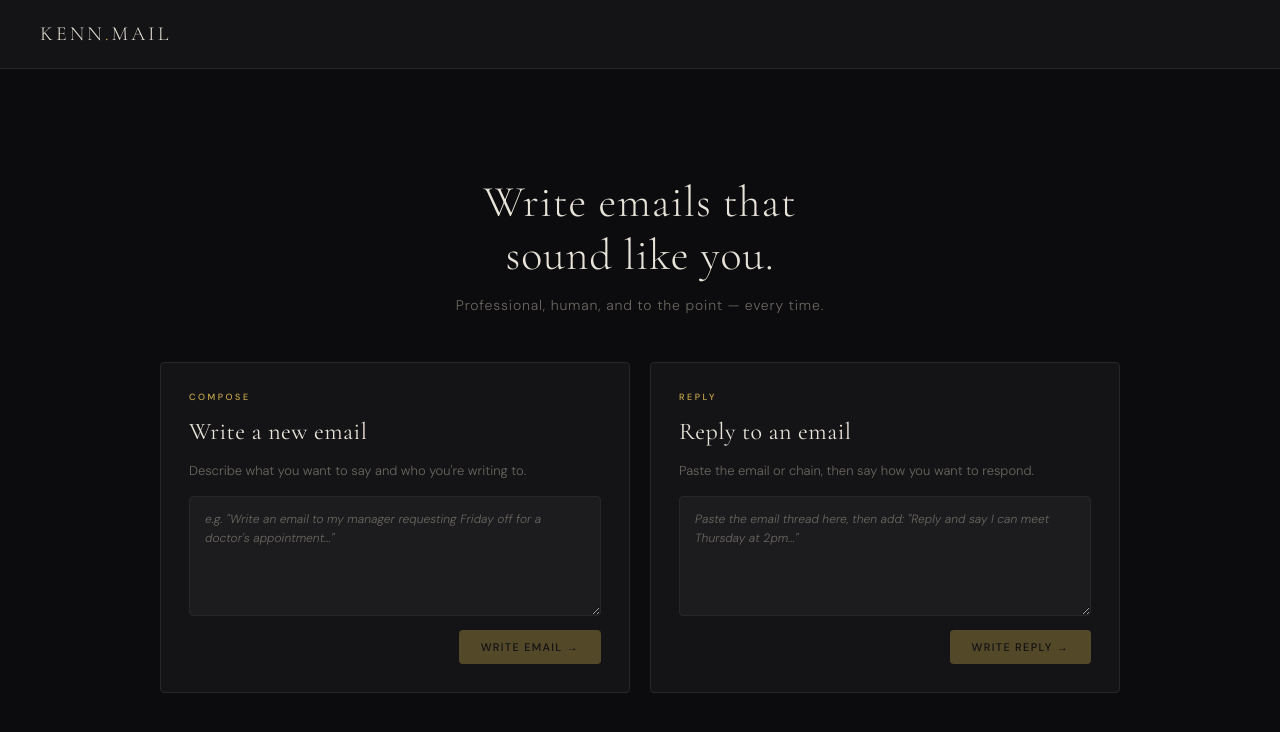
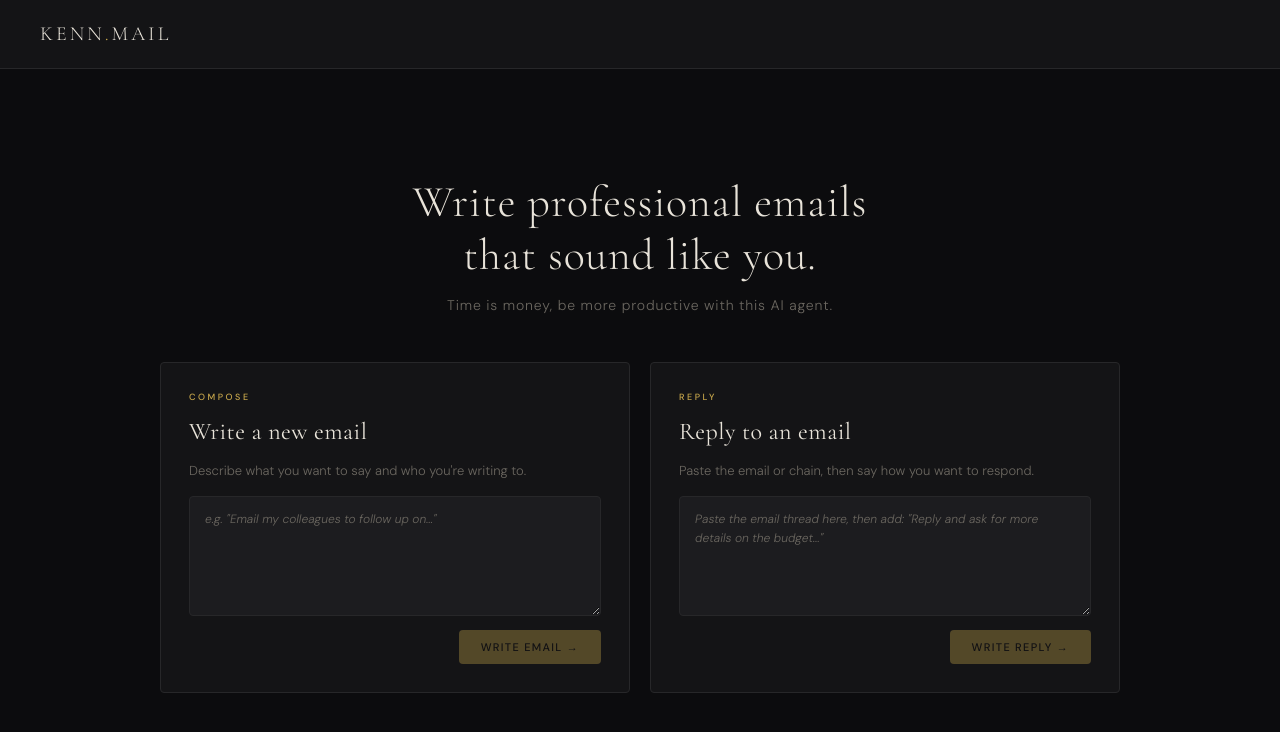
Before and after one commit to danielken03/AI, a React (Vite) app: page / in a window 1280 px wide. Shown: the top 732 px of the page. Built offline with nearby package versions, Linux system fonts and the light colour scheme.

Commit message:
Changed wording on main page and added arrays for random messaging

```diff
--- a/src/App.jsx
+++ b/src/App.jsx
@@ -13,6 +13,29 @@ export default function App() {
   const [homeReply, setHomeReply] = useState("");
   const [loading, setLoading] = useState(false);
   const [copied, setCopied] = useState(null);
+
+  const composePlaceholders = [
+    'e.g. "Write an email to my manager requesting Friday off..."',
+    'e.g. "Email my colleagues to follow up on..."',
+    'e.g. "Write a follow-up email after a job interview at Google..."',
+    'e.g. "Email my team announcing a meeting change to Thursday..."',
+    'e.g. "Invite my team to a meeting on Tuesday to go over..."',
+  ];
+
+  const replyPlaceholders = [
+    'Paste the email thread here, then add: "Reply and say I can meet Thursday..."',
+    'Paste the email thread here, then add: "Decline politely and suggest next week..."',
+    'Paste the email thread here, then add: "Reply and ask for more details on the budget..."',
+    'Paste the email thread here, then add: "Accept the offer and confirm the start date..."',
+    'Paste the email thread here, then add: "Reply and say I need more time to review..."',
+  ];
+
+  const [composePlaceholder] = useState(
+    () => composePlaceholders[Math.floor(Math.random() * composePlaceholders.length)]
+  );
+  const [replyPlaceholder] = useState(
+    () => replyPlaceholders[Math.floor(Math.random() * replyPlaceholders.length)]
+  );
 
   const messagesEndRef = useRef(null);
   const inputRef = useRef(null);
@@ -516,8 +539,8 @@ export default function App() {
         {view === "home" && (
           <main className="home">
             <div className="tagline">
-              <h1>Write emails that<br />sound like you.</h1>
-              <p>Professional, human, and to the point — every time.</p>
+              <h1>Write professional emails<br />that sound like you.</h1>
+              <p>Time is money, be more productive with this AI agent.</p>
             </div>
 
             <div className="panels">
@@ -530,7 +553,7 @@ export default function App() {
                 <textarea
                   value={homeCompose}
                   onChange={(e) => setHomeCompose(e.target.value)}
-                  placeholder="e.g. &quot;Write an email to my manager requesting Friday off for a doctor's appointment...&quot;"
+                  placeholder={composePlaceholder}
                   onKeyDown={(e) => {
                     if (e.key === "Enter" && !e.shiftKey) {
                       e.preventDefault();
@@ -557,7 +580,7 @@ export default function App() {
                 <textarea
                   value={homeReply}
                   onChange={(e) => setHomeReply(e.target.value)}
-                  placeholder='Paste the email thread here, then add: "Reply and say I can meet Thursday at 2pm..."'
+                  placeholder={replyPlaceholder}
                   onKeyDown={(e) => {
                     if (e.key === "Enter" && !e.shiftKey) {
                       e.preventDefault();
```
